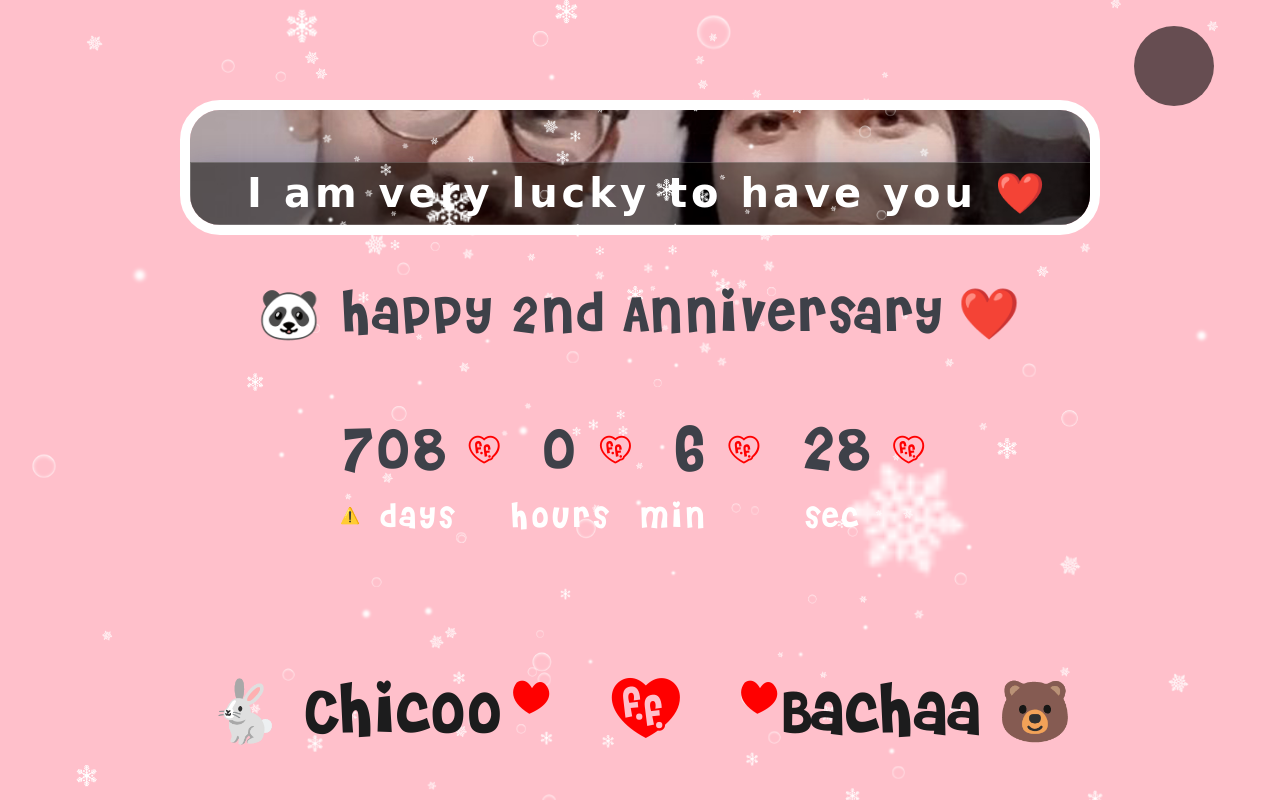
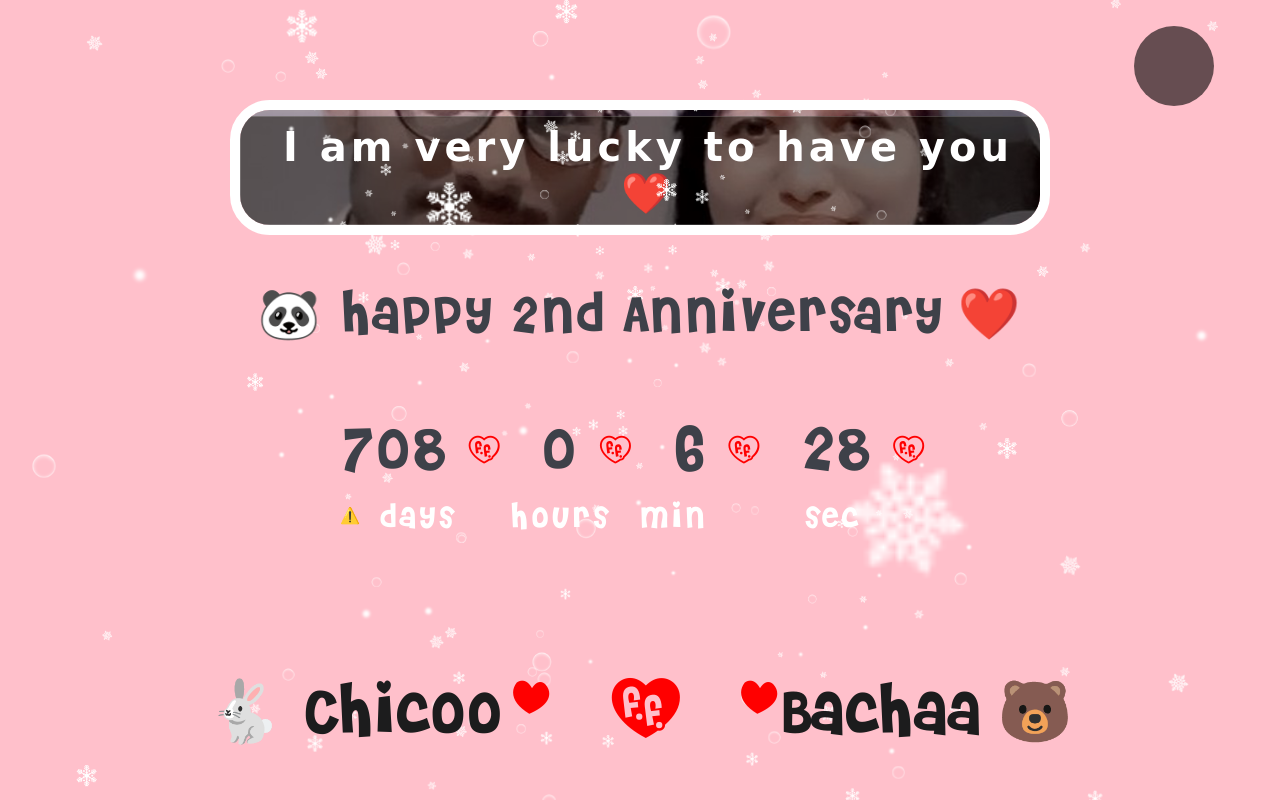
Before and after one commit to Kunalsonar19/2nd-anniversery, a plain HTML site: page index.html in a window 1280 px wide. Drawn offline with nearby package versions, Linux system fonts and the light colour scheme; no server answers; a web font is replaced by a local one.

Commit message:
Start Commit

```diff
--- a/css/index.css
+++ b/css/index.css
@@ -112,7 +112,8 @@ ul {
 .banner {
   position: relative;
   text-align: center;
-  width: 900px;
+  width: 800px;
+  height: 600px;
   margin: 100px 0 0 0;
   border-radius: 40px;
   border: 10px solid #fff;
```
